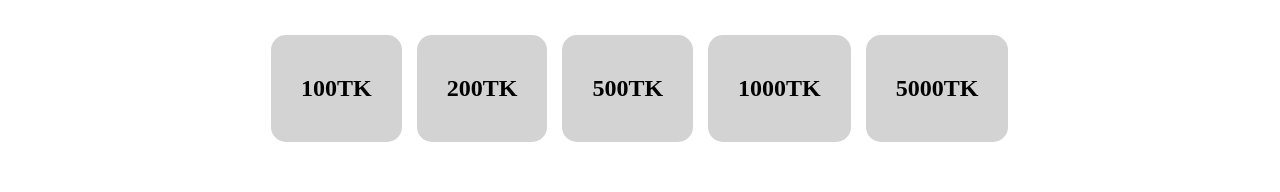
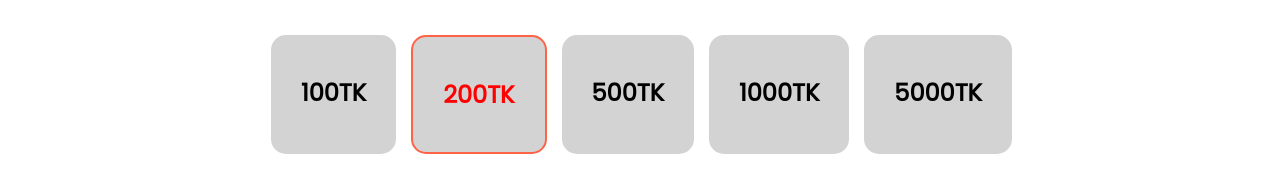
Before and after one commit to nasirullahnu/donate-site, a plain HTML site: page index.html in a window 1280 px wide. Shown: the part 592-784 px from the top of the page. Drawn offline with Linux system fonts and the light colour scheme.

Commit message:
first commit

```diff
--- a/index.html
+++ b/index.html
@@ -27,7 +27,7 @@
         <section class="amount-section">
             <div class="amount-div">
                 <h2 class="amount">100TK</h2>
-                <h2 class="amount">200TK</h2>
+                <h2 class="amount" id="selected-amount">200TK</h2>
                 <h2 class="amount">500TK</h2>
                 <h2 class="amount">1000TK</h2>
                 <h2 class="amount">5000TK</h2>
--- a/style.css
+++ b/style.css
@@ -45,4 +45,9 @@
     padding: 40px 30px;
     margin-left: 15px;
     border-radius: 15px;
+    font-family: 'Poppins', sans-serif;
 }
+#selected-amount{
+    color: red;
+    border: 2.5px solid tomato;
+}
```
